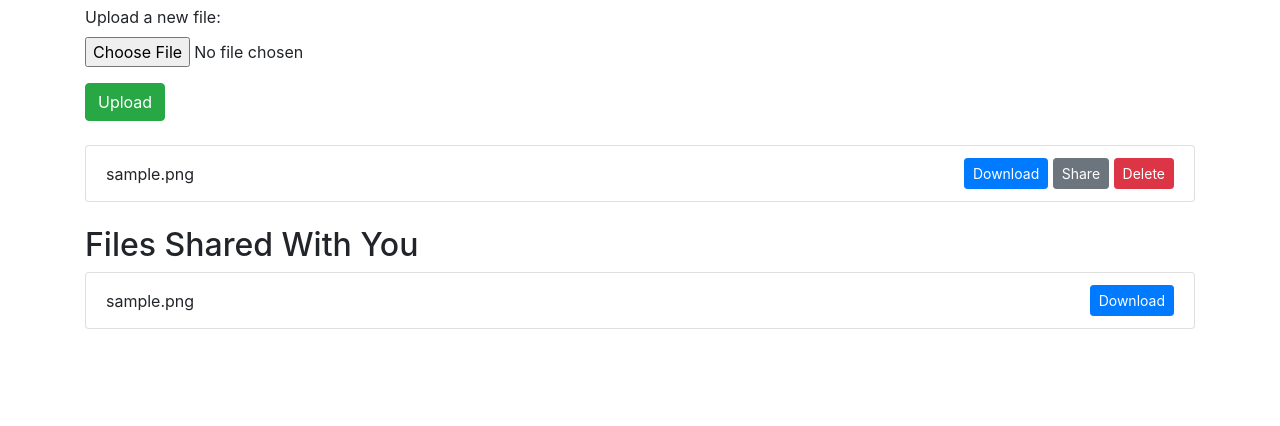
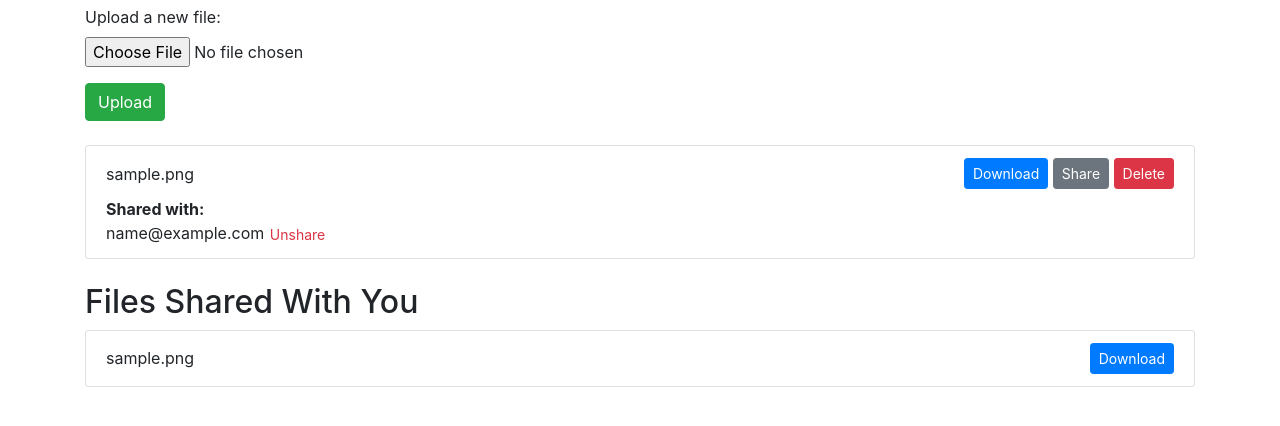
Before and after one commit to jackhax/secure-file-management, a Flask app: page / in a window 1280 px wide. Shown: the part 131-557 px from the top of the page. Run offline with Flask 3, Linux system fonts and the light colour scheme; a user stored in the database is signed in; tables that the repository leaves empty hold one stand-in row (values such as "Sample post"); some libraries are stand-ins or nearby versions.

Commit message:
File owner can now unshare the file

```diff
--- a/app/routes.py
+++ b/app/routes.py
@@ -215,3 +215,21 @@ def delete_file(file_id):
     db.session.commit()
     flash('File deleted successfully')
     return redirect(url_for('main.index'))
+
+
+@main.route('/unshare/<int:file_id>/<int:user_id>', methods=['POST'])
+@login_required
+def unshare_file(file_id, user_id):
+    file = File.query.get_or_404(file_id)
+    # Only the owner can unshare
+    if file.user_id != current_user.id:
+        flash('You do not have permission to unshare this file')
+        return redirect(url_for('main.index'))
+    share = FileShare.query.filter_by(file_id=file_id, shared_with_user_id=user_id).first()
+    if not share:
+        flash('Share entry not found')
+        return redirect(url_for('main.index'))
+    db.session.delete(share)
+    db.session.commit()
+    flash('File access removed from user')
+    return redirect(url_for('main.index'))
--- a/app/templates/index.html
+++ b/app/templates/index.html
@@ -11,8 +11,9 @@
 </form>
 <ul class="list-group mb-4">
     {% for file in files %}
-    <li class="list-group-item d-flex justify-content-between align-items-center">
-        {{ file.filename }}
+    <li class="list-group-item d-flex flex-column">
+        <div class="d-flex justify-content-between align-items-center">
+            <span>{{ file.filename }}</span>
             <div>
                 <a class="btn btn-primary btn-sm" href="{{ url_for('main.generate_download_link', file_id=file.id) }}">Download</a>
                 <a class="btn btn-secondary btn-sm" href="{{ url_for('main.share_file', file_id=file.id) }}">Share</a>
@@ -20,6 +21,23 @@
                     <button type="submit" class="btn btn-danger btn-sm" onclick="return confirm('Are you sure you want to delete this file?');">Delete</button>
                 </form>
             </div>
+        </div>
+        {% set shares = file.shares %}
+        {% if shares|length > 0 %}
+        <div class="mt-2">
+            <strong>Shared with:</strong>
+            <ul class="list-inline">
+                {% for share in shares %}
+                <li class="list-inline-item">
+                    {{ share.user.email }}
+                    <form method="POST" action="{{ url_for('main.unshare_file', file_id=file.id, user_id=share.shared_with_user_id) }}" style="display:inline;">
+                        <button type="submit" class="btn btn-link btn-sm text-danger p-0" onclick="return confirm('Remove access for this user?');">Unshare</button>
+                    </form>
+                </li>
+                {% endfor %}
+            </ul>
+        </div>
+        {% endif %}
     </li>
     {% endfor %}
 </ul>
```
Lines whose indentation alone changed are shown as unchanged.
